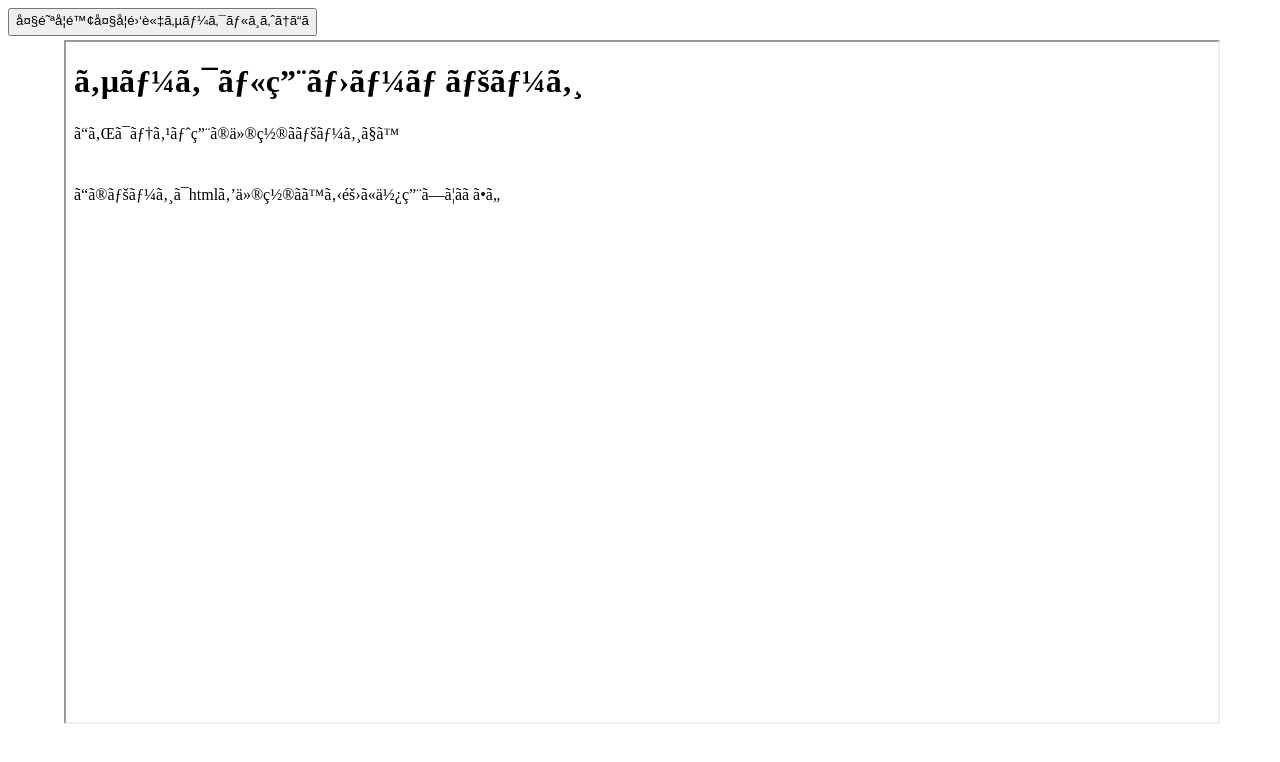
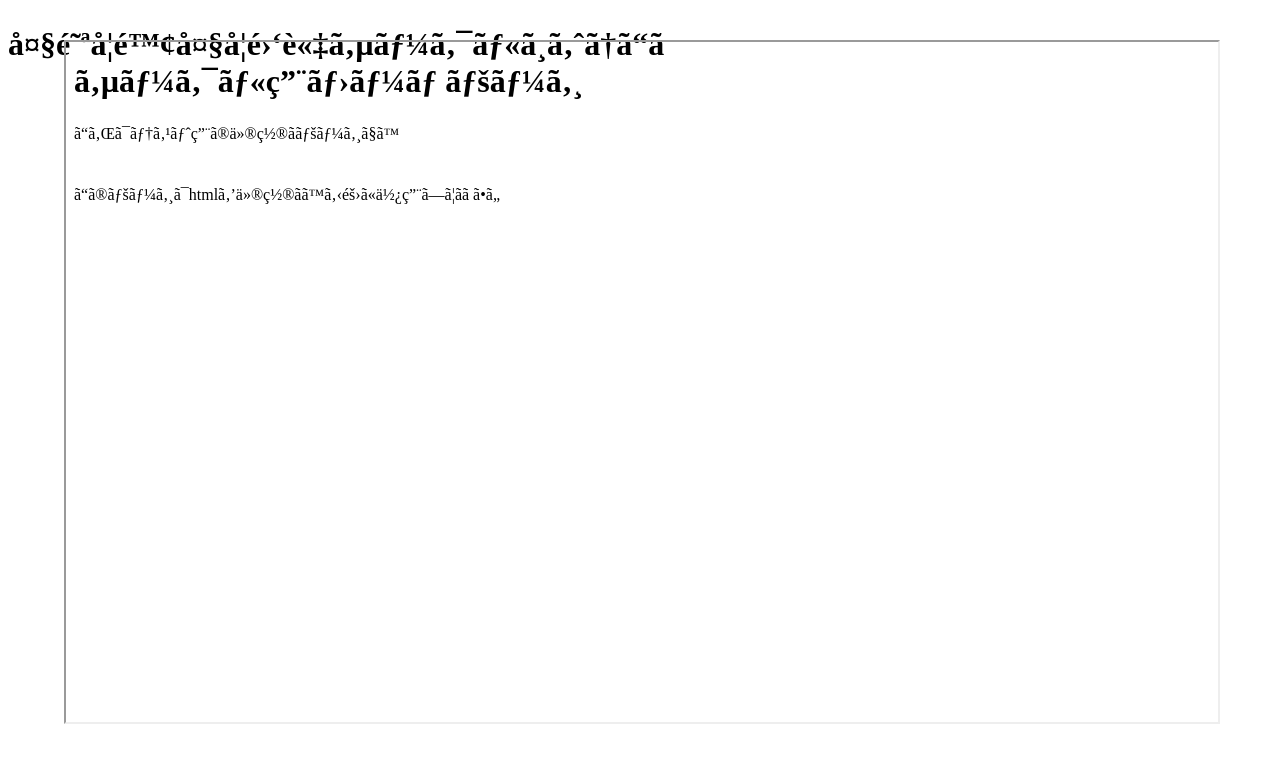
Before and after one commit to ogu-media-information/ogu-media-information.github.io, a plain HTML site: page index.html in a window 1280 px wide. Drawn offline with Linux system fonts and the light colour scheme.

Commit message:
Add files via upload

```diff
--- a/index.html
+++ b/index.html
@@ -6,7 +6,7 @@
     <script>
     alert('このページは仮設のページです')
     </script>
-    <button type="text/css" href="title.css">大阪学院大学雑談サークルへようこそ</button>
+    <h1 height=10%>大阪学院大学雑談サークルへようこそ</h1>
     <div>
     <!--ホームページメイン(hoge.html-->
     <iframe id="f1" name="main" src="hoge.html" height=85% width=90% style="position: absolute; left: 5%; top: 5%"></iframe>
```
